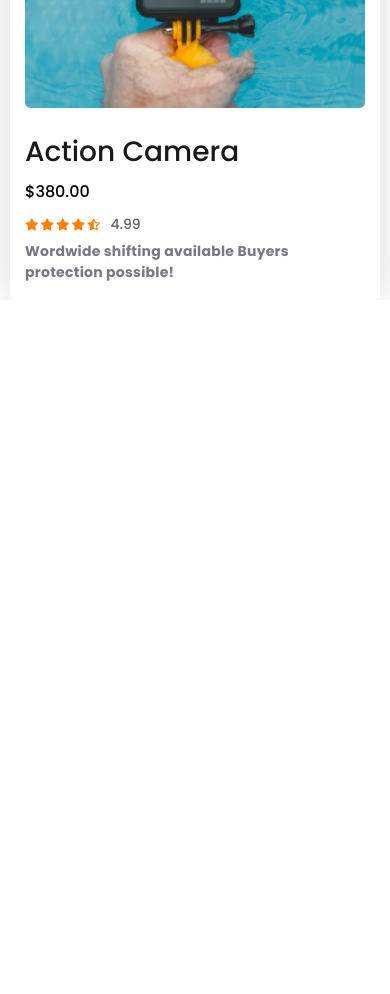
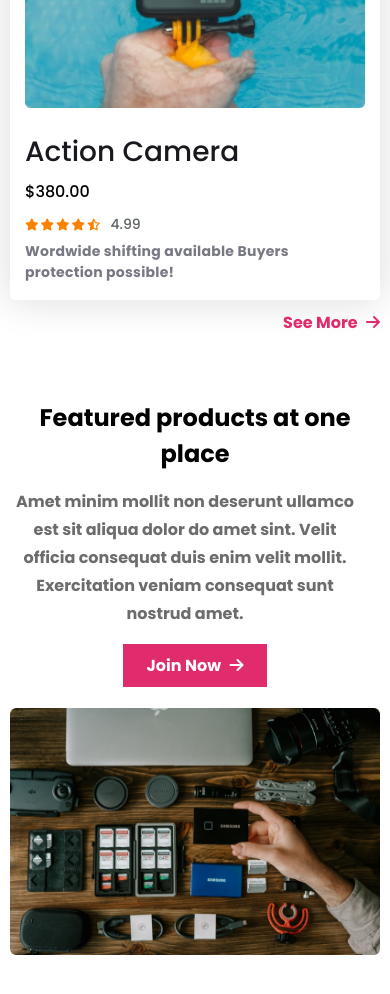
Before and after one commit to tanvirsiraj/influencer-gear, a plain HTML site: page index.html in a window 390 px wide. Shown: the part 5537-6531 px from the top of the page. Before the commit the page ends 5837 px from the top, so only its background shows below. Drawn offline with Linux system fonts and the light colour scheme.

Commit message:
featured products section added

```diff
--- a/index.html
+++ b/index.html
@@ -79,7 +79,7 @@
             </div>
         </section>
         <!-- popular collection section  -->
-        <section>
+        <section class="collection-section">
             <h2 class="collection-title">Popular Collection</h2>
             <div class="collection-container">
                 <div class="collection-card">
@@ -245,6 +245,20 @@
                     </p>
                 </div>
             </div>
+            <a href="#" class="primary-btn">See More <i class="fa-solid fa-arrow-right"></i></a>
+        </section>
+        <!-- featured products section  -->
+        <section>
+            <div class="featured-products">
+                <img src="./images/gear.png" alt="">
+                <div>
+                    <h2 class="products-title">Featured products at one place</h2>
+                    <p class="products-description">Amet minim mollit non deserunt ullamco est sit aliqua dolor do amet
+                        sint. Velit officia consequat duis enim velit mollit. Exercitation veniam consequat sunt nostrud
+                        amet.</p>
+                    <a href="#" class="primary-btn">Join Now <i class="fa-solid fa-arrow-right"></i></a>
+                </div>
+            </div>
         </section>
     </main>
     <script src="./script.js"></script>
--- a/style.css
+++ b/style.css
@@ -141,6 +141,10 @@ main {
 /* ---------------------
     collection section
 --------------------------*/
+.collection-section {
+    position: relative;
+}
+
 .collection-title {
     font-weight: 600;
     font-size: 28px;
@@ -193,6 +197,54 @@ main {
     font-size: 14px;
     letter-spacing: 0.018em;
     color: var(--secondary-color);
+}
+
+.collection-section .primary-btn {
+    background: none;
+    color: #E02C6D;
+    position: absolute;
+    right: 0;
+    padding-inline: 0;
+
+}
+
+.collection-section .primary-btn i {
+    margin-left: 5px;
+}
+
+/* -----------------------
+    featured products
+---------------------------*/
+.featured-products {
+    margin-block: 100px;
+    display: flex;
+    justify-content: space-between;
+    gap: 100px;
+    align-items: center;
+}
+
+.products-title {
+    font-weight: 700;
+    font-size: 38px;
+    line-height: 40px;
+    color: var(--dark-color);
+}
+
+.products-description {
+    font-weight: 700;
+    font-size: 16px;
+    color: #6C6C6C;
+    line-height: 28px;
+    margin-block: 16px;
+    margin-bottom: 25px;
+}
+
+.featured-products .primary-btn {
+    border-radius: 0;
+}
+
+.featured-products .primary-btn i {
+    margin-left: 5px;
 }
 
 /* ------------------
@@ -297,6 +349,24 @@ main {
     .collection-container {
         grid-template-columns: repeat(1, 1fr);
     }
+
+    /* featured products  */
+    .featured-products {
+        flex-direction: column-reverse;
+        gap: 30px;
+        text-align: center;
+    }
+
+    .products-title {
+        font-weight: 700;
+        font-size: 24px;
+        line-height: 36px;
+        text-align: center;
+    }
+
+    .products-description {
+        max-width: 350px;
+    }
 }
 
 /* ------------------
@@ -392,4 +462,12 @@ main {
     .collection-container {
         grid-template-columns: repeat(2, 1fr);
     }
+
+    /* featured products  */
+    .featured-products {
+        flex-direction: column-reverse;
+        gap: 30px;
+        text-align: center;
+    }
+
 }
```
